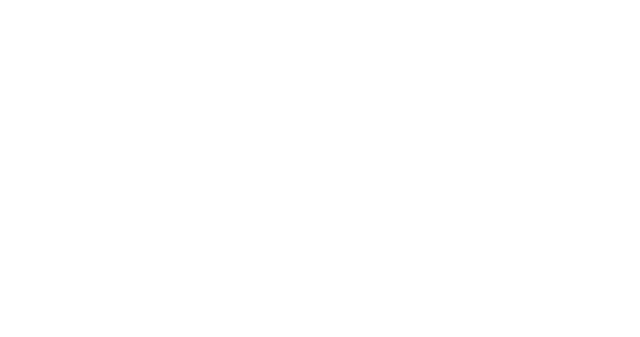
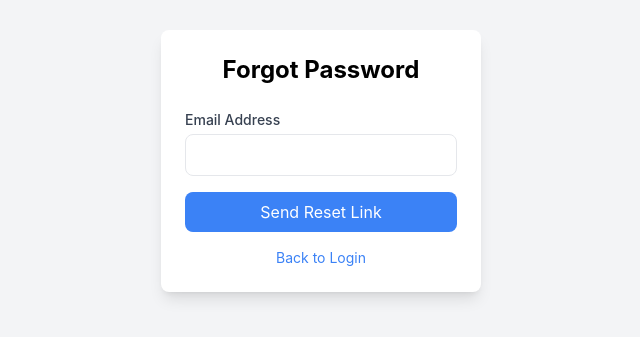
Before and after one commit to sgchoo/LunaCode-auth, a React (Create React App) app: page /forgot-password in a window 1280 px wide. Before the commit this address had no page. Shown: the part 239-576 px from the top of the page, without its empty margins (319-959 px from the left). Built offline with nearby package versions, Linux system fonts and the light colour scheme.

Commit message:
feat: 광선이 코드 합치기-로그인, 비밀번호 찾기 리빌딩

```diff
--- a/src/App.js
+++ b/src/App.js
@@ -2,7 +2,8 @@ import './App.css';
 import { Routes, Route, BrowserRouter } from 'react-router-dom';
 import Home from './pages/home';
 import SignUp from './pages/signUp';
-import Login from './pages/login';
+import Login from './components/Login'
+import ForgotPassword from './components/ForgotPassword'
 
 function App() {
   return (
@@ -12,6 +13,7 @@ function App() {
           <Route path="/" element={<Home />} />
           <Route path="/signup" element={<SignUp />} />
           <Route path="/login" element={<Login />} />
+          <Route path="/forgot-password" element={<ForgotPassword/>} />
         </Routes>
       </BrowserRouter>
     </>
--- /dev/null
+++ b/src/components/ForgotPassword.jsx
@@ -0,0 +1,61 @@
+import React, { useState } from "react";
+
+const ForgotPassword = () => {
+  const [email, setEmail] = useState("");
+  const [submitted, setSubmitted] = useState(false);
+
+  const handleSubmit = (e) => {
+    e.preventDefault();
+    console.log("Reset link sent to:", email);
+    setSubmitted(true);
+    // 서버에 비밀번호 초기화 요청 API 호출
+  };
+
+  return (
+    <div className="flex items-center justify-center h-screen bg-gray-100">
+      <div className="bg-white p-6 rounded-lg shadow-lg w-80">
+        {submitted ? (
+          <div className="text-center">
+            <h2 className="text-2xl font-bold mb-4">Check Your Email</h2>
+            <p className="text-gray-600">
+              If an account with the entered email exists, you’ll receive a reset link shortly.
+            </p>
+          </div>
+        ) : (
+          <form onSubmit={handleSubmit}>
+            <h2 className="text-2xl font-bold text-center mb-6">Forgot Password</h2>
+            <div className="mb-4">
+              <label
+                htmlFor="email"
+                className="block text-sm font-medium text-gray-700 mb-1"
+              >
+                Email Address
+              </label>
+              <input
+                type="email"
+                id="email"
+                value={email}
+                onChange={(e) => setEmail(e.target.value)}
+                className="w-full px-4 py-2 border rounded-lg focus:outline-none focus:ring-2 focus:ring-blue-500 focus:border-transparent"
+                required
+              />
+            </div>
+            <button
+              type="submit"
+              className="w-full bg-blue-500 text-white py-2 rounded-lg hover:bg-blue-600 transition duration-200"
+            >
+              Send Reset Link
+            </button>
+            <p className="text-center mt-4 text-sm text-gray-600">
+              <a href="/" className="text-blue-500 hover:underline">
+                Back to Login
+              </a>
+            </p>
+          </form>
+        )}
+      </div>
+    </div>
+  );
+};
+
+export default ForgotPassword;
--- /dev/null
+++ b/src/components/Login.jsx
@@ -0,0 +1,63 @@
+import React, { useState } from "react";
+import { Link } from "react-router-dom";
+
+const Login = () => { // 리액트는 화면이 변하는 곳에 state를 둔다 - 데이터가 변하는 곳
+  const [email, setEmail] = useState(""); // 이건 뭔 문법이여?
+  const [password, setPassword] = useState("");
+
+  const handleLogin = (e) => { //로그인 이벤트에 넣을 함수
+    e.preventDefault();
+    console.log("Email:", email);
+    console.log("Password:", password);
+  };
+
+  return (
+    <div className="flex items-center justify-center h-screen bg-gray-100">
+      <form
+        onSubmit={handleLogin}
+        className="bg-white p-6 rounded-lg shadow-lg w-80"
+      >
+        <h2 className="text-2xl font-bold text-center mb-6">Login</h2>
+        <div className="mb-4">
+          <label htmlFor="email" className="block text-sm font-medium text-gray-700 mb-1">
+            Email
+          </label>
+          <input
+            type="email"
+            id="email"
+            value={email}
+            onChange={(e) => setEmail(e.target.value)}
+            className="w-full px-4 py-2 border rounded-lg focus:outline-none focus:ring-2 focus:ring-blue-500 focus:border-transparent"
+            required
+          />
+        </div>
+        <div className="mb-4">
+          <label htmlFor="password" className="block text-sm font-medium text-gray-700 mb-1">
+            Password
+          </label>
+          <input
+            type="password"
+            id="password"
+            value={password}
+            onChange={(e) => setPassword(e.target.value)} // 스테이트 비워두고 이걸로 채우나보다
+            className="w-full px-4 py-2 border rounded-lg focus:outline-none focus:ring-2 focus:ring-blue-500 focus:border-transparent"
+            required
+          />
+        </div>
+        <button
+          type="submit"
+          className="w-full bg-blue-500 text-white py-2 rounded-lg hover:bg-blue-600 transition duration-200"
+        >
+          Login
+        </button>
+        <p className="text-center mt-4 text-sm text-gray-600">
+          <Link to ="/forgot-password" className = "text-blue-500 hover:underline">
+            Forgot your password?
+          </Link>
+        </p>
+      </form>
+    </div>
+  );
+};
+
+export default Login;
```
Also changed, not shown: src/pages/login.js (added).
